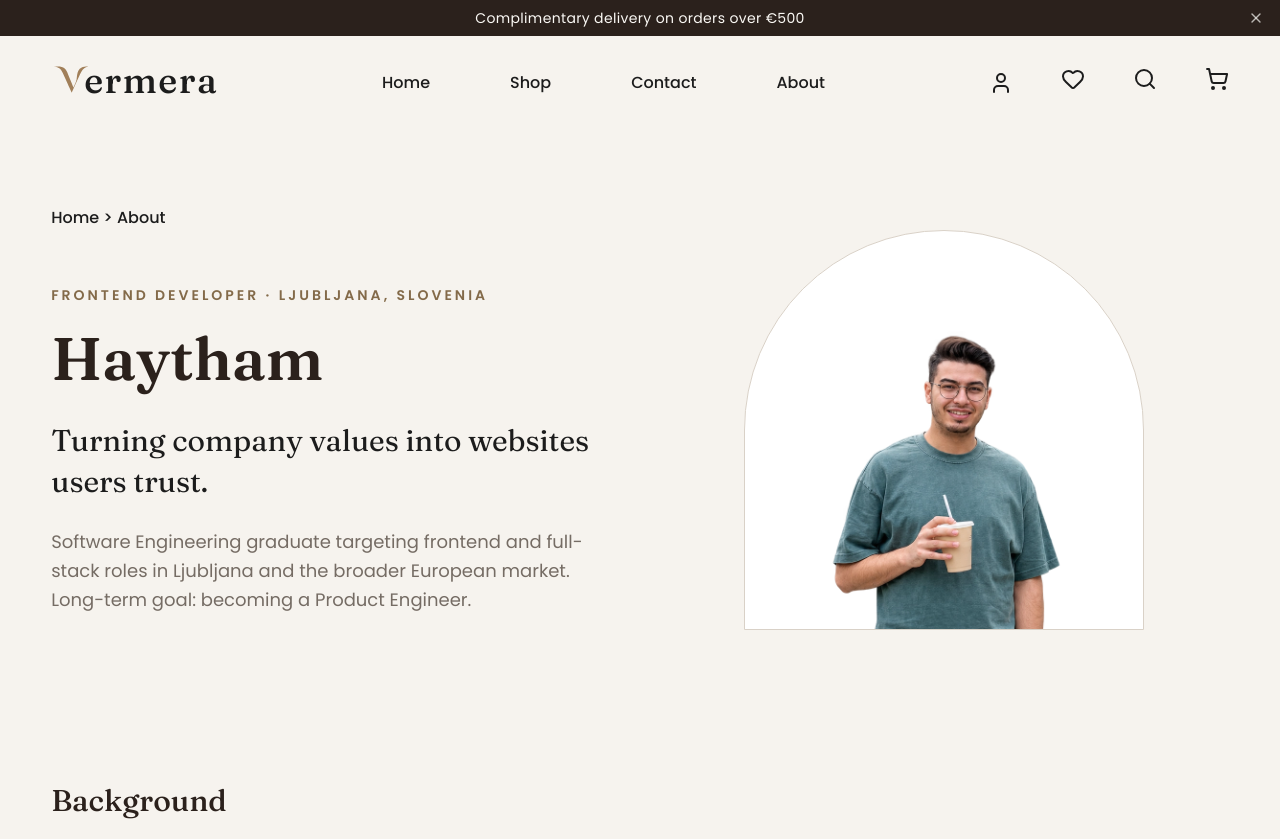
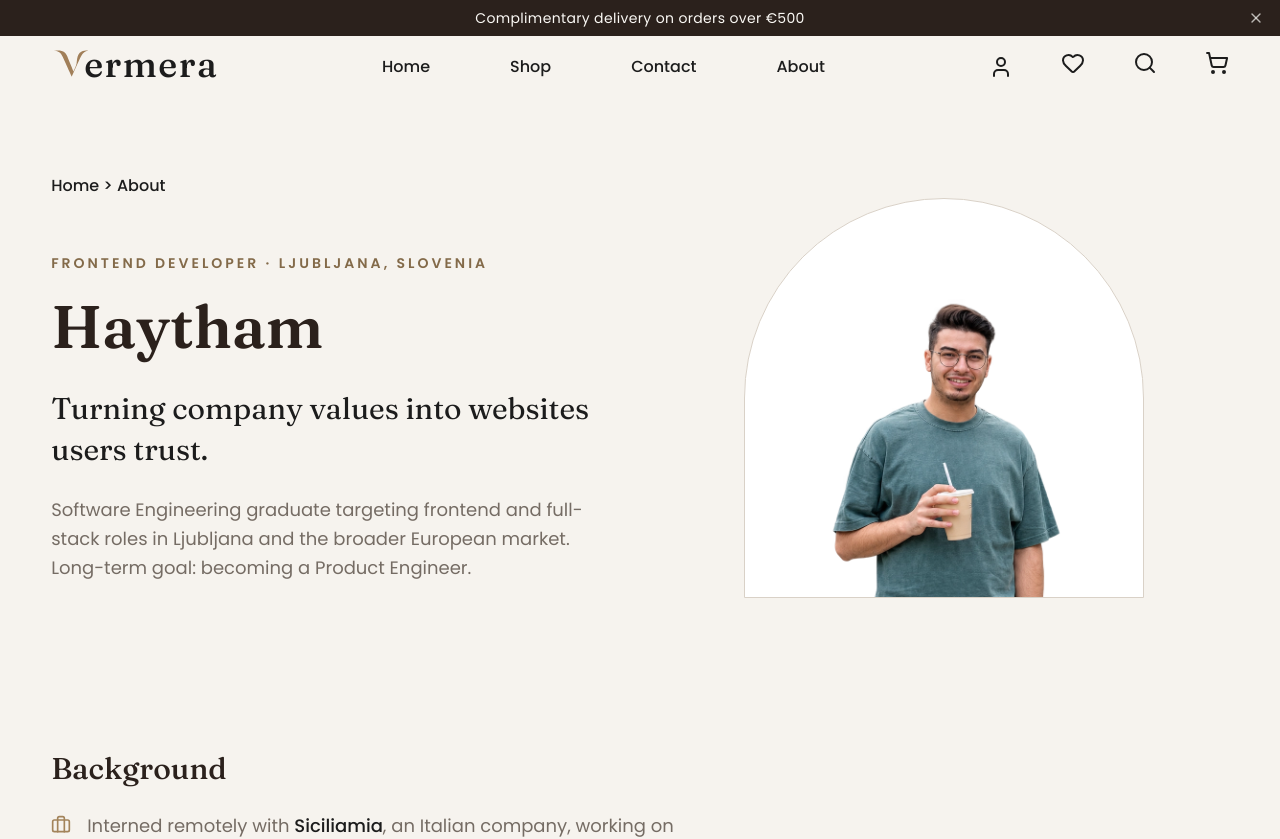
Before and after one commit to HaythamSaba/vermera, a React (Vite) app: page /about in a window 1280 px wide. Shown: the top 839 px of the page. Built offline with nearby package versions, Linux system fonts and the light colour scheme.

Commit message:
reducing py in primary header

```diff
--- a/src/ui/HeaderPrimary.jsx
+++ b/src/ui/HeaderPrimary.jsx
@@ -17,7 +17,7 @@ const HeaderPrimary = ({
   onOpenMobileMenu,
   isMobileMenuOpen,
 }) => (
-  <header className="top-0 left-0 right-0 z-60 py-6 font-medium mx-auto px-[clamp(1.25rem,4vw,5rem)] w-full bg-transparent text-charcoal">
+  <header className="top-0 left-0 right-0 z-60 py-2 font-medium mx-auto px-[clamp(1.25rem,4vw,5rem)] w-full bg-transparent text-charcoal">
     <div className="flex w-full justify-between items-center">
       <Logo size="primary" animate />
 
```
